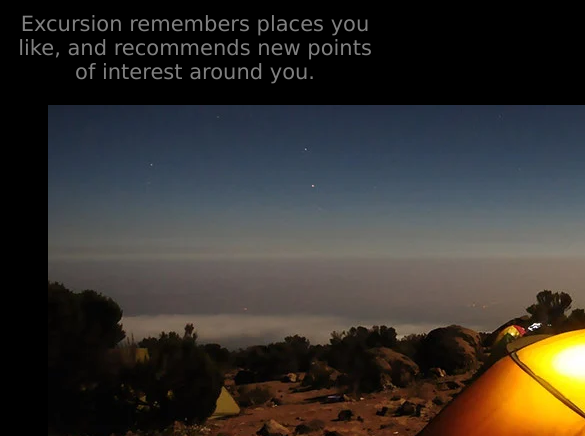
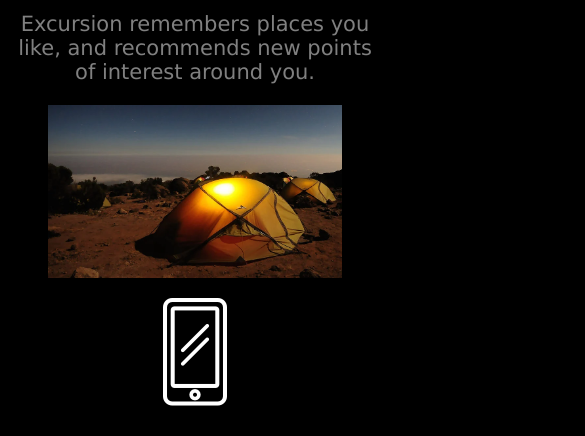
Before and after one commit to cedd15/excursion, a plain HTML site: page index.html in a window 390 px wide. Shown: the part 664-1100 px from the top of the page, 585 px wide, since content can reach past the window. Drawn offline with Linux system fonts and the light colour scheme.

Commit message:
fixed mobile responsive

```diff
--- a/index.html
+++ b/index.html
@@ -38,7 +38,7 @@
                 Excursion remembers places you like, and recommends new points of interest around you.
             </p>
             <figure>
-                <img src="resources/camp.webp" alt="camp">
+                <img src="resources/camp.webp" alt="camp" id="camp">
             </figure>
         </section>
 
--- a/resources/style.css
+++ b/resources/style.css
@@ -25,3 +25,8 @@
   text-align: right;
   color: gray;
 }
+
+figure img {
+  max-width: 100%;
+  height: auto;
+}
```
Lines whose indentation alone changed are shown as unchanged.
